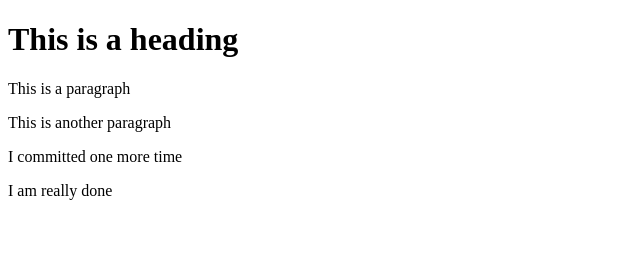
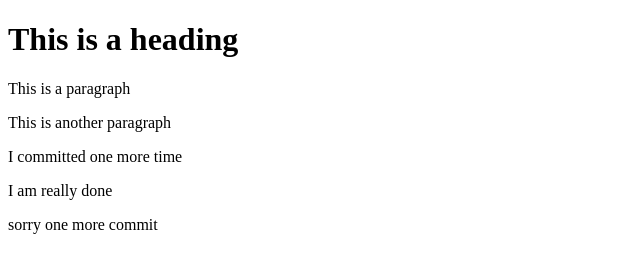
Before and after one commit to netwave8888/git-learning, a plain HTML site: page index.html in a window 1280 px wide. Shown: the whole page, without its empty margins (0-640 px from the left). Drawn offline with Linux system fonts and the light colour scheme.

Commit message:
another feature-xyz commit

```diff
--- a/index.html
+++ b/index.html
@@ -10,5 +10,6 @@
     <p>This is another paragraph</p>
     <p>I committed one more time</p>
     <p>I am really done</p>
+    <p>sorry one more commit</p>
 </body>
 </html>
```
